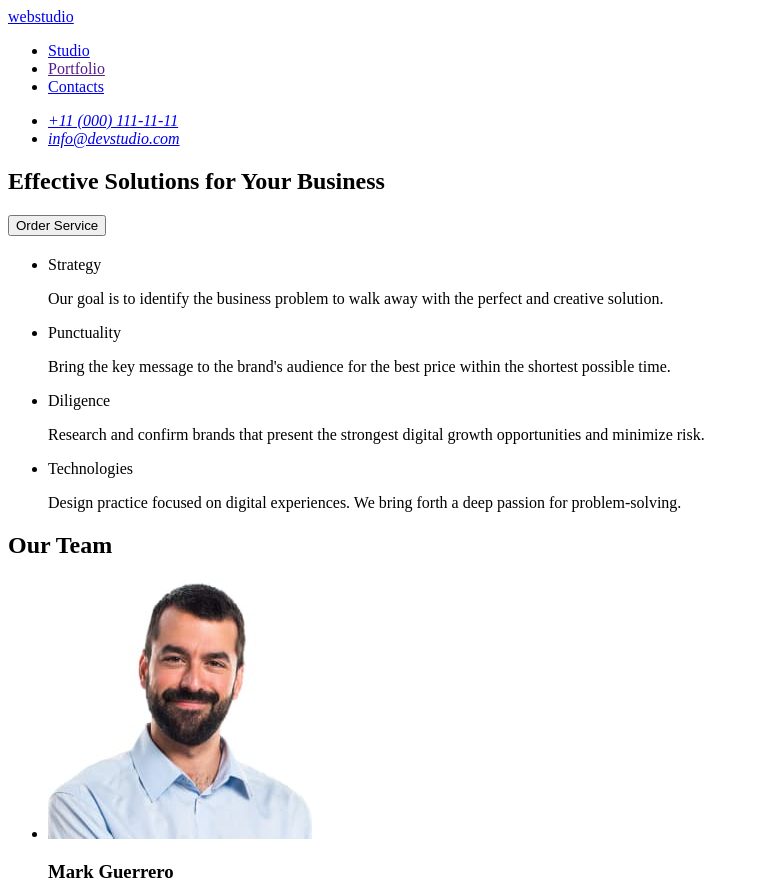
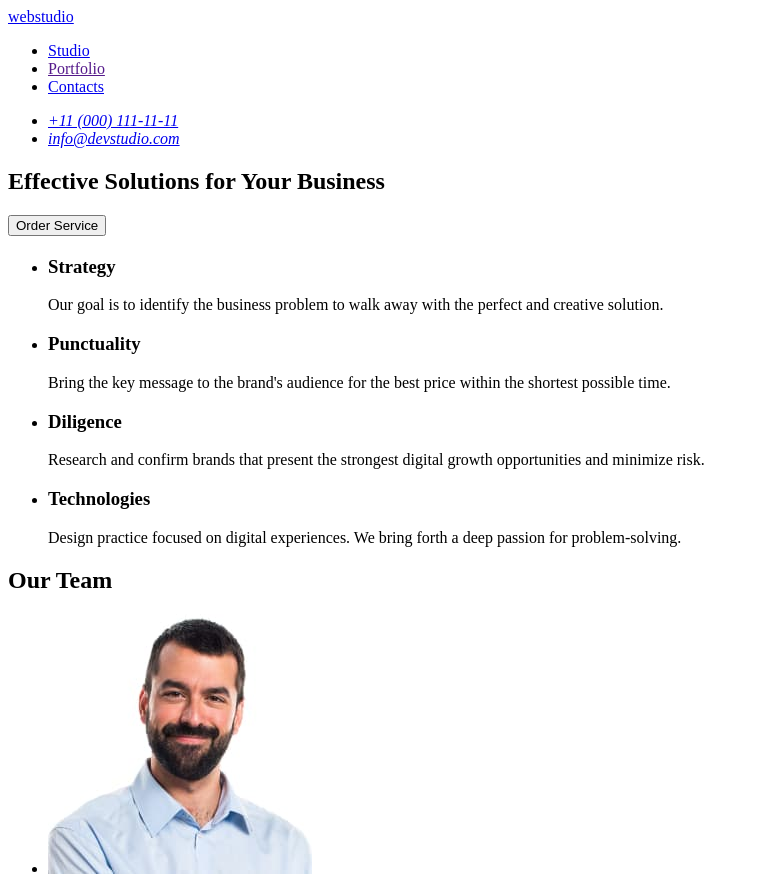
Before and after one commit to LAdamenko/goit-markup-hw-01, a plain HTML site: page index.html in a window 1280 px wide. Shown: the top 886 px of the page, without its empty margins (0-759 px from the left). Drawn offline with Linux system fonts and the light colour scheme.

Commit message:
fixing tags h3

```diff
--- a/index.html
+++ b/index.html
@@ -29,10 +29,10 @@
     <h1>Effective Solutions for Your Business</h1>
     <button type="button">Order Service</button>
     <!-- Advantages -->
-    <h2></h2>
+    <h2> </h2>
     <ul>
         <li>
-            <h3p>Strategy</h3p>
+            <h3>Strategy</h3>
             <p>
                 Our goal is to identify the business
                  problem to walk away with the
@@ -40,7 +40,7 @@
             </p>
         </li>
         <li>
-            <h3p>Punctuality</h3p>
+            <h3>Punctuality</h3>
             <p>
                 Bring the key message to the
                  brand's audience for the best price
@@ -48,7 +48,7 @@
             </p>
         </li>
         <li>
-            <h3p>Diligence</h3p>
+            <h3>Diligence</h3>
             <p>
                 Research and confirm brands that
                  present the strongest digital growth
@@ -56,7 +56,7 @@
             </p>
         </li>
         <li>
-            <h3p>Technologies</h3p>
+            <h3>Technologies</h3>
             <p>
                 Design practice focused on digital
                  experiences. We bring forth a deep
```
